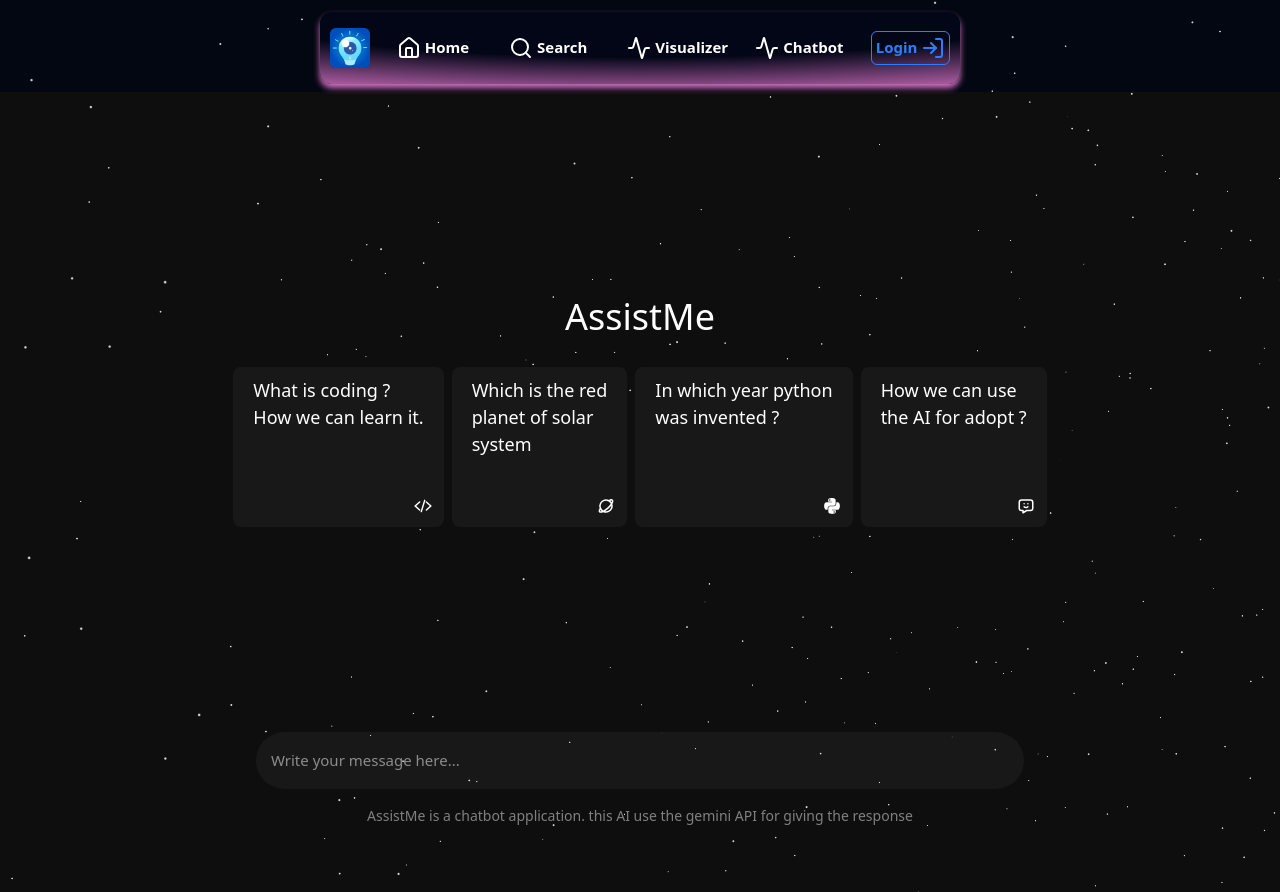
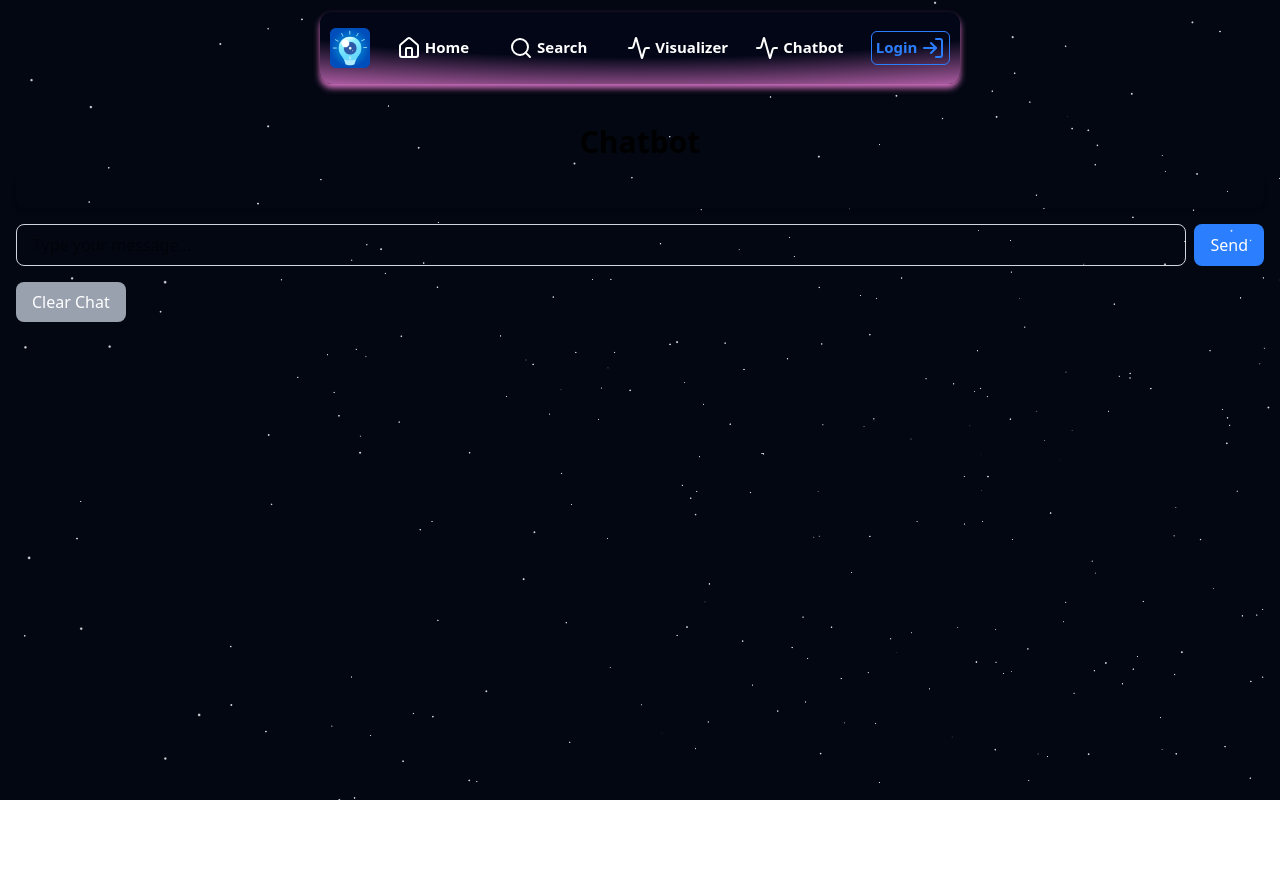
Before and after one commit to satyamyadav04/DSA-Analysis, a React (Vite) app: page /Chat in a window 1280 px wide. After the commit the page ends 800 px from the top, so only its background shows below. Built offline with nearby package versions, Linux system fonts and the light colour scheme.

Commit message:
seven change

```diff
--- a/package.json
+++ b/package.json
@@ -18,9 +18,11 @@
     "react": "^19.0.0",
     "react-dom": "^19.0.0",
     "react-icons": "^5.5.0",
+    "react-markdown": "^10.1.0",
     "react-parallax-tilt": "^1.7.284",
     "react-router": "^7.2.0",
-    "tailwindcss": "^4.0.9"
+    "tailwindcss": "^4.0.9",
+    "web-vitals": "^4.2.4"
   },
   "devDependencies": {
     "@eslint/js": "^9.21.0",
--- a/src/App.jsx
+++ b/src/App.jsx
@@ -4,7 +4,8 @@ import Loginform from "./components/Loginform"
 import { Routes, Route } from 'react-router'
 import Visualizer from "./components/Visualizer"
 import { useState } from "react"
-import Chat from "./page/chat"
+import Chat from "./page/Chat"
+
 
 function App() {
 const [algorithm, setAlgorithm] = useState([]);
--- /dev/null
+++ b/src/components/ChatHistory/index.jsx
@@ -0,0 +1,28 @@
+import React from "react";
+import ReactMarkdown from "react-markdown";
+const ChatHistory = ({ chatHistory }) => {
+  return (
+    <>
+      {chatHistory.map((message, index) => (
+        <div
+          key={index}
+          className={`flex items-start py-2 px-4 rounded-lg ${
+            message.type === "user"
+              ? "bg-gray-100 text-gray-800"
+              : "bg-blue-100 text-blue-800"
+          }`}
+        >
+          {message.type === "user" && (
+            <span className="mr-2 font-bold text-gray-600">You:</span>
+          )}
+
+          <div>
+            <ReactMarkdown>{message.message}</ReactMarkdown>
+          </div>
+        </div>
+      ))}
+    </>
+  );
+};
+
+export default ChatHistory;
--- /dev/null
+++ b/src/components/Loading/index.jsx
@@ -0,0 +1,17 @@
+import React from "react";
+
+const Loading = ({ isLoading }) => {
+  return (
+    <div>
+      {isLoading && (
+        <div className="flex items-center justify-center mt-2">
+          <div className="spinner-border text-blue-500" role="status">
+            <span className="visually-hidden">Loading...</span>
+          </div>
+        </div>
+      )}
+    </div>
+  );
+};
+
+export default Loading;
--- a/src/page/App.css
+++ b/src/page/App.css
@@ -1,41 +1,38 @@
-*{
-  margin: 0;
-  padding: 0;
-}
-body{
-  margin: 0;
-  padding: 0;
-  box-sizing: border-box;
-  overflow-x: hidden;
-}
-html{
-  overflow-x: hidden;
+.App {
+  text-align: center;
 }
 
-.messages{
+.App-logo {
+  height: 40vmin;
+  pointer-events: none;
+}
+
+@media (prefers-reduced-motion: no-preference) {
+  .App-logo {
+    animation: App-logo-spin infinite 20s linear;
+  }
+}
+
+.App-header {
+  background-color: #282c34;
+  min-height: 100vh;
   display: flex;
   flex-direction: column;
-  padding: 0px 300px;
-  padding-top: 30px;
+  align-items: center;
+  justify-content: center;
+  font-size: calc(10px + 2vmin);
+  color: white;
 }
 
-.messages .userMsg{
-  clear: both;
-  background-color: #181818;
-  padding: 15px;
-  border-radius: 30px;
-  max-width: 60vw;
-  align-self: flex-end;
-  min-width: 20vw;
+.App-link {
+  color: #61dafb;
 }
 
-.messages .responseMsg{
-  clear: both;
-  background-color: #181818;
-  padding: 15px;
-  border-radius: 30px;
-  max-width: 60vw;
-  align-self: flex-start;
-  min-width: 20vw;
-  margin-top: 15px;
+@keyframes App-logo-spin {
+  from {
+    transform: rotate(0deg);
+  }
+  to {
+    transform: rotate(360deg);
+  }
 }
--- a/src/page/Chat.jsx
+++ b/src/page/Chat.jsx
@@ -1,122 +1,90 @@
-import React, { useState } from 'react'
-// import "./App.css"
-import { IoCodeSlash, IoSend } from 'react-icons/io5'
-import { BiPlanet } from 'react-icons/bi'
-import { FaPython } from 'react-icons/fa'
-import { TbMessageChatbot } from 'react-icons/tb'
+import React, { useState, useEffect } from "react";
 import { GoogleGenerativeAI } from "@google/generative-ai";
 
+// Style components using Tailwind CSS
+import "./App.css";
+import ChatHistory from "../components/ChatHistory";
+import Loading from "../components/Loading";
+
+
 const Chat = () => {
-  const [message, setMessage] = useState("");
-  const [isResponseScreen, setisResponseScreen] = useState(false);
-  const [messages, setMessages] = useState([]);
-  let allMessages = [];
+  const [userInput, setUserInput] = useState("");
+  const [chatHistory, setChatHistory] = useState([]);
+  const [isLoading, setIsLoading] = useState(false);
 
-  const hitRequest = () => {
-    if (message) {
-      generateResponse(message);
-    }
-    else {
-      alert("You must write somthing... !")
+  // inislize your Gemeni Api
+  const genAI = new GoogleGenerativeAI(
+    "AIzaSyBNg813Jz62wmUYThsS-K1BfjeTwUAJ7pI"
+  );
+  const model = genAI.getGenerativeModel({ model: "gemini-1.5-flash" });
+
+  // Function to handle user input
+  const handleUserInput = (e) => {
+    setUserInput(e.target.value);
+  };
+
+  // Function to send user message to Gemini
+  const sendMessage = async () => {
+    if (userInput.trim() === "") return;
+
+    setIsLoading(true);
+    try {
+      // call Gemini Api to get a response
+      const result = await model.generateContent(userInput);
+      const response = await result.response;
+      console.log(response);
+      // add Gemeni's response to the chat history
+      setChatHistory([
+        ...chatHistory,
+        { type: "user", message: userInput },
+        { type: "bot", message: response.text() },
+      ]);
+    } catch {
+      console.error("Error sending message");
+    } finally {
+      setUserInput("");
+      setIsLoading(false);
     }
   };
 
-
-  const generateResponse = async (msg) => {
-    if (!msg) return;
-
-    const genAI = new GoogleGenerativeAI("AIzaSyBNg813Jz62wmUYThsS-K1BfjeTwUAJ7pI");
-    const model = genAI.getGenerativeModel({ model: "gemini-1.5-flash" });
-    const result = await model.generateContent(msg);
-
-    const newMessages = [
-      ...messages,
-      { type: "userMsg", text: msg },
-      { type: "responseMsg", text: result.response.text() },
-    ];
-
-    setMessages(newMessages); // Append new messages to the existing ones
-    setisResponseScreen(true);
-    setMessage(""); // Clear the input field after sending the message
-    console.log(result.response.text());
+  // Function to clear the chat history
+  const clearChat = () => {
+    setChatHistory([]);
   };
 
-  const newChat = () => {
-    setisResponseScreen(false);
-    setMessages([]); // Clear the messages array
-  }
+  return (
+    <div className="container mx-auto px-4 py-8">
+      <h1 className="text-3xl font-bold text-center mb-4">Chatbot</h1>
 
-  return (
-    <>
-      <div className="container w-screen min-h-screen overflow-x-hidden bg-[#0E0E0E] text-white">
-        {
-          isResponseScreen ?
-            <div className='h-[80vh]'>
-              <div className="header pt-[25px] flex items-center justify-between w-[100vw] px-[300px]">
-                <h2 className='text-2xl'>AssistMe</h2>
-                <button id='newChatBtn' className='bg-[#181818] p-[10px] rounded-[30px] cursor-pointer text-[14px] px-[20px]' onClick={newChat}>New Chat</button>
-              </div>
+      <div className="chat-container rounded-lg shadow-md p-4">
+        <ChatHistory chatHistory={chatHistory} />
+        <Loading isLoading={isLoading} />
+      </div>
 
-              <div className="messages">
-              {
-                messages?.map((msg, index) => {
-                  return (
-                    <div key={index} className={msg.type}>{msg.text}</div>
-                  )
-                })
-              }
-                {/* <div className="userMsg">You : What is the HTML stand for</div>
-                <div className="responseMsg">HTML stand for Hyper Text Markup Language</div> */}
-              </div>
-            </div> :
-            <div className="middle h-[80vh] flex items-center flex-col justify-center">
-              <h1 className='text-4xl'>AssistMe</h1>
-              <div className="boxes mt-[30px] flex items-center gap-2">
-                <div className="card rounded-lg cursor-pointer transition-all hover:bg-[#201f1f] px-[20px] relative min-h-[20vh] bg-[#181818] p-[10px]">
-                  <p className='text-[18px]'>What is coding ? <br />
-                    How we can learn it.</p>
+      <div className="flex mt-4">
+        <input
+          type="text"
+          className="flex-grow px-4 py-2 rounded-lg border border-gray-300 focus:outline-none focus:ring-2 focus:ring-blue-500"
+          placeholder="Type your message..."
+          value={userInput}
+          onChange={handleUserInput}
+        />
+        <button
+          className="px-4 py-2 ml-2 rounded-lg bg-blue-500 text-white hover:bg-blue-600 focus:outline-none"
+          onClick={sendMessage}
+          disabled={isLoading}
+        >
+          Send
+        </button>
+      </div>
+      <button
+        className="mt-4 block px-4 py-2 rounded-lg bg-gray-400 text-white hover:bg-gray-500 focus:outline-none"
+        onClick={clearChat}
+      >
+        Clear Chat
+      </button>
+    </div>
+  );
+};
 
-                  <i className=' absolute right-3 bottom-3 text-[18px]'><IoCodeSlash /></i>
-                </div>
-                <div className="card rounded-lg cursor-pointer transition-all hover:bg-[#201f1f] px-[20px] relative min-h-[20vh] bg-[#181818] p-[10px]">
-                  <p className='text-[18px]'>Which is the red <br />
-                    planet of solar <br />
-                    system </p>
-
-
-                  <i className=' absolute right-3 bottom-3 text-[18px]'><BiPlanet /></i>
-                </div>
-
-                <div className="card rounded-lg cursor-pointer transition-all hover:bg-[#201f1f] px-[20px] relative min-h-[20vh] bg-[#181818] p-[10px]">
-                  <p className='text-[18px]'>In which year python <br />
-                    was invented ?</p>
-
-                  <i className=' absolute right-3 bottom-3 text-[18px]'><FaPython /></i>
-                </div>
-
-                <div className="card rounded-lg cursor-pointer transition-all hover:bg-[#201f1f] px-[20px] relative min-h-[20vh] bg-[#181818] p-[10px]">
-                  <p className='text-[18px]'>How we can use <br />
-                    the AI for adopt ?</p>
-
-                  <i className=' absolute right-3 bottom-3 text-[18px]'><TbMessageChatbot /></i>
-                </div>
-              </div>
-            </div>
-        }
-
-
-        <div className="bottom w-[100%] flex flex-col items-center">
-          <div className="inputBox w-[60%] text-[15px] py-[7px] flex items-center bg-[#181818] rounded-[30px]">
-            <input value={message} onChange={(e) => { setMessage(e.target.value) }} type="text" className='p-[10px] pl-[15px] bg-transparent flex-1 outline-none border-none' placeholder='Write your message here...' id='messageBox' />
-            {
-              message == "" ? "" : <i className='text-green-500 text-[20px] mr-5 cursor-pointer' onClick={hitRequest}><IoSend /></i>
-            }
-          </div>
-          <p className='text-[gray] text-[14px] my-4'>AssistMe is a chatbot application. this AI use the gemini API for giving the response  </p>
-        </div>
-      </div>
-    </>
-  )
-}
-
-export default Chat
+export default Chat;
```
Also changed, not shown: 1 other file (tests, documents, lock files or other folders).
